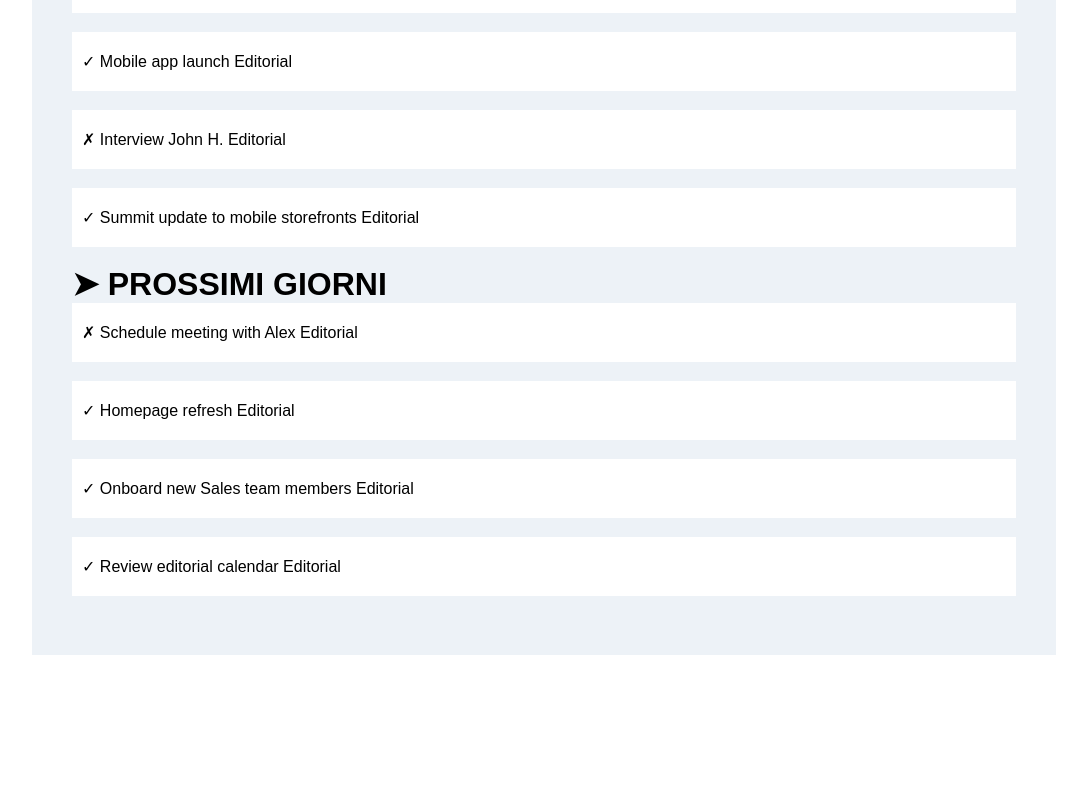
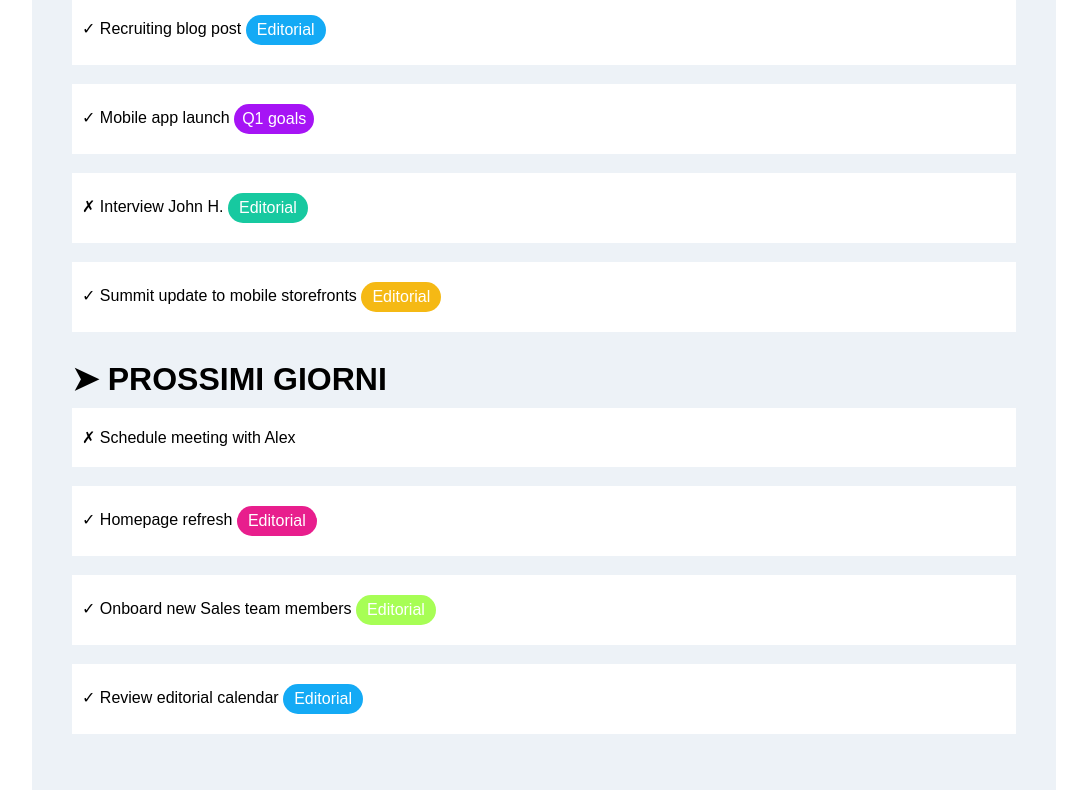
Before and after one commit to ChristianIlliano/html-css-toboolist, a plain HTML site: page index.html in a window 1280 px wide. Shown: the part 499-1289 px from the top of the page, without its empty margins (96-1183 px from the left). Before the commit the page ends 1172 px from the top, so only its background shows below. Drawn offline with Linux system fonts and the light colour scheme.

Commit message:
feat main

```diff
--- a/css/style.css
+++ b/css/style.css
@@ -29,15 +29,15 @@ li {
 }
 
 /* RESEARCH */
-
 .research {
     background-color: #edf2f7;
     width: 80%;
-    margin: 10px auto;
-    padding: 40px 40px;
+    margin: 40px auto 1px auto;
+    padding: 30px 40px;
+    text-align: center;
 }
 .form-controll {
-    width: 20%;
+    width: 40%;
     padding: 10px;
     border-radius: 5px;
     border: colla;
@@ -54,7 +54,6 @@ button {
 /* /RESEARCH */
 
 /* TASKLIST */
-
 .tasklist {
     background-color: #edf2f7;
     width: 80%;
@@ -70,5 +69,91 @@ ul {
     padding: 20px 0px 20px 10px;
     margin-bottom: 2%;
     background-color: white;
+}
+
+h1 {
+    padding-top: 10px;
+    padding-bottom: 10px;
+}
+
+/* Stickers */
+
+.todolist .sticker {
+    display: inline-block;
+    background-color: #14aaf5;
+    color: white;
+    width: 80px;
+    height: 30px;
+    border-radius: 30px;
+    text-align: center;
+    vertical-align: middle;
+    line-height: 30px;
 
 }
+
+.todolist .sticker2 {
+    display: inline-block;
+    background-color: #17c9a0;
+    color: white;
+    width: 80px;
+    height: 30px;
+    border-radius: 30px;
+    text-align: center;
+    vertical-align: middle;
+    line-height: 30px;
+
+}
+
+.todolist .sticker3 {
+    display: inline-block;
+    background-color: #a614f5;
+    color: white;
+    width: 80px;
+    height: 30px;
+    border-radius: 30px;
+    text-align: center;
+    vertical-align: middle;
+    line-height: 30px;
+
+}
+
+.todolist .sticker4 {
+    display: inline-block;
+    background-color: #f5b914;
+    color: white;
+    width: 80px;
+    height: 30px;
+    border-radius: 30px;
+    text-align: center;
+    vertical-align: middle;
+    line-height: 30px;
+
+}
+
+.todolist .sticker5 {
+    display: inline-block;
+    background-color: #a7fe55;
+    color: white;
+    width: 80px;
+    height: 30px;
+    border-radius: 30px;
+    text-align: center;
+    vertical-align: middle;
+    line-height: 30px;
+
+}
+
+.todolist .sticker6 {
+    display: inline-block;
+    background-color: #e81e8d;
+    color: white;
+    width: 80px;
+    height: 30px;
+    border-radius: 30px;
+    text-align: center;
+    vertical-align: middle;
+    line-height: 30px;
+
+}
+
+/* /stickers */
--- a/index.html
+++ b/index.html
@@ -36,20 +36,20 @@
             <!-- oggi -->
             <h1>&#10148; OGGI</h1>
                 <ul class="todolist">
-                <li>&check; Recruiting blog post <span>Editorial</span></li>
-                <li>&check; Mobile app launch <span>Editorial</span></li>
-                <li>&cross; Interview John H. <span>Editorial</span></li>
-                <li>&check; Summit update to mobile storefronts <span>Editorial</span></li>
+                    <li>&check; Recruiting blog post <span class="sticker">Editorial</span></li>
+                    <li>&check; Mobile app launch <span class="sticker3">Q1 goals</span></li>
+                    <li>&cross; Interview John H. <span class="sticker2">Editorial</span></li>
+                    <li>&check; Summit update to mobile storefronts <span class="sticker4">Editorial</span></li>
                 </ul>
             <!-- /oggi -->
 
             <!-- prossimi giorni -->
             <H1>&#10148; PROSSIMI GIORNI</H1>
                 <ul class="todolist">
-                <li>&cross; Schedule meeting with Alex <span>Editorial</span></li>
-                <li>&check; Homepage refresh <span>Editorial</span></li>
-                <li>&check; Onboard new Sales team members <span>Editorial</span></li>
-                <li>&check; Review editorial calendar <span>Editorial</span></li>
+                    <li>&cross; Schedule meeting with Alex</li>
+                    <li>&check; Homepage refresh <span class="sticker6">Editorial</span></li>
+                    <li>&check; Onboard new Sales team members <span class="sticker5">Editorial</span></li>
+                    <li>&check; Review editorial calendar <span span class="sticker">Editorial</span></li>
                 </ul>
             <!-- /prossimi giorni -->
         </div>
```
Lines whose indentation alone changed are shown as unchanged.
